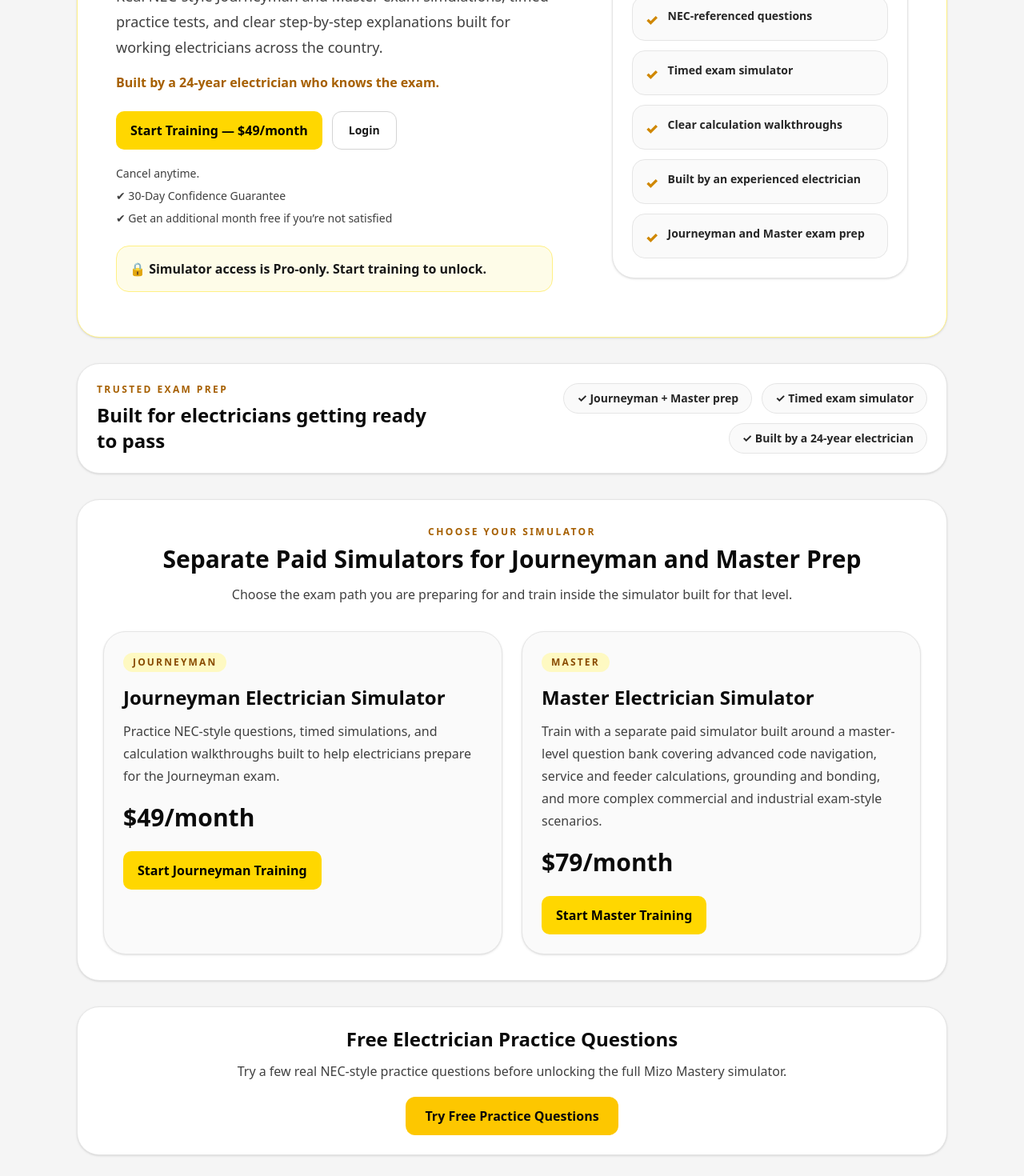
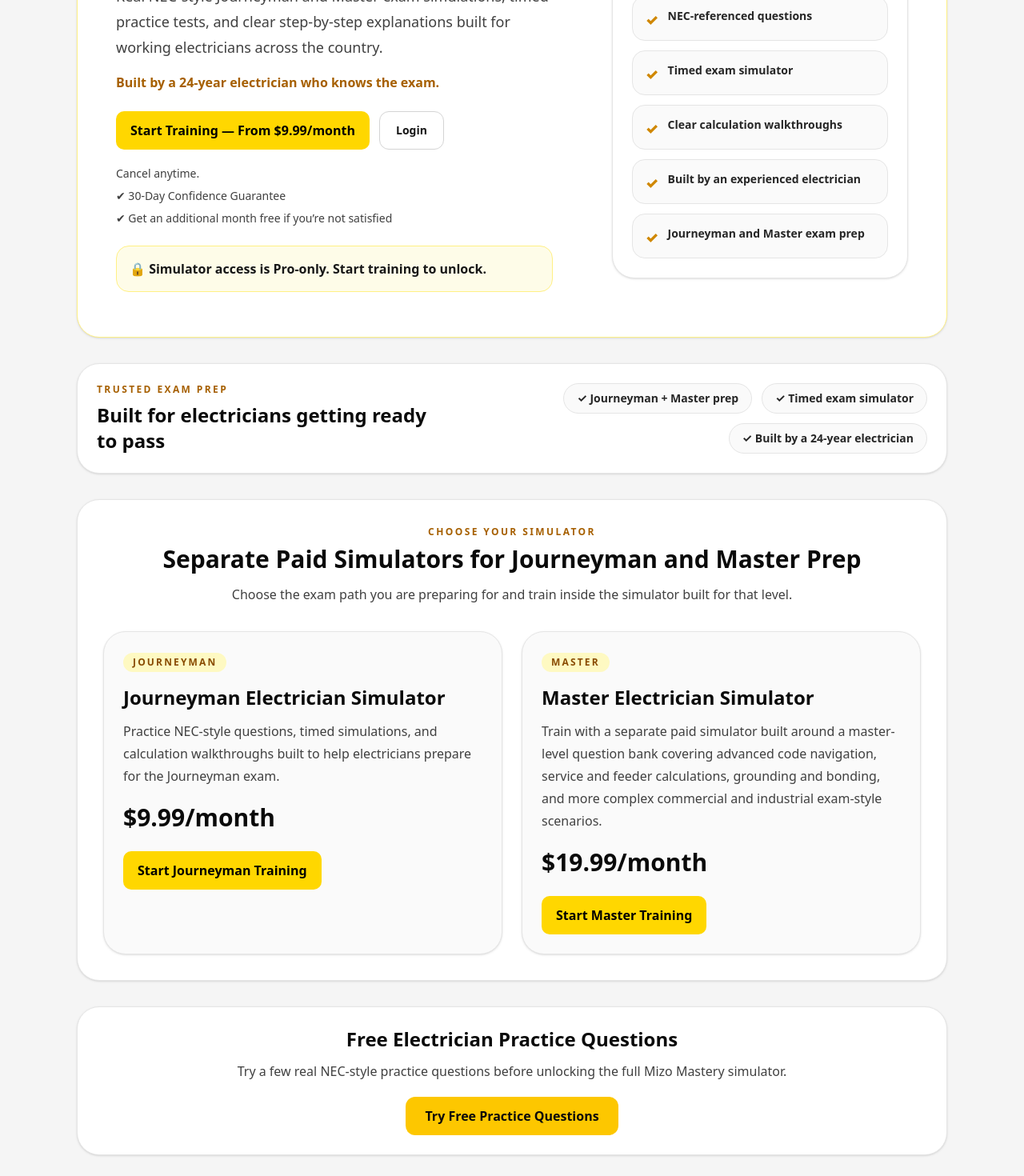
Before and after one commit to devaughndebouse-lgtm/mizo-web, a Next.js app: page / in a window 1280 px wide. Shown: the part 480-1950 px from the top of the page at 80% size. Built offline with nearby package versions, Linux system fonts and the light colour scheme.

Commit message:
update promo pricing

```diff
--- a/app/page.tsx
+++ b/app/page.tsx
@@ -83,7 +83,7 @@ const EXAM_TRACKS = [
     title: "Journeyman Electrician Simulator",
     description:
       "Practice NEC-style questions, timed simulations, and calculation walkthroughs built to help electricians prepare for the Journeyman exam.",
-    price: "$49/month",
+    price: "$9.99/month",
     cta: "Start Journeyman Training",
     source: "journeyman_track",
     badge: "Journeyman",
@@ -92,7 +92,7 @@ const EXAM_TRACKS = [
     title: "Master Electrician Simulator",
     description:
       "Train with a separate paid simulator built around a master-level question bank covering advanced code navigation, service and feeder calculations, grounding and bonding, and more complex commercial and industrial exam-style scenarios.",
-    price: "$79/month",
+    price: "$19.99/month",
     cta: "Start Master Training",
     source: "master_track",
     badge: "Master",
@@ -323,7 +323,7 @@ function LandingInner() {
                   className="mizo-btn"
                   onClick={() => startCheckout("hero_primary")}
                 >
-                  Start Training — $49/month
+                  Start Training — From $9.99/month
                 </button>
 
                 <Link
@@ -733,7 +733,7 @@ function LandingInner() {
                 Journeyman Simulator
               </div>
               <div className="mt-3 text-5xl font-black text-neutral-950">
-                $49
+                $9.99
                 <span className="text-lg font-semibold text-neutral-700">
                   /month
                 </span>
@@ -767,7 +767,7 @@ function LandingInner() {
                 Master Simulator
               </div>
               <div className="mt-3 text-5xl font-black text-neutral-950">
-                $79
+                $19.99
                 <span className="text-lg font-semibold text-neutral-700">
                   /month
                 </span>
```
